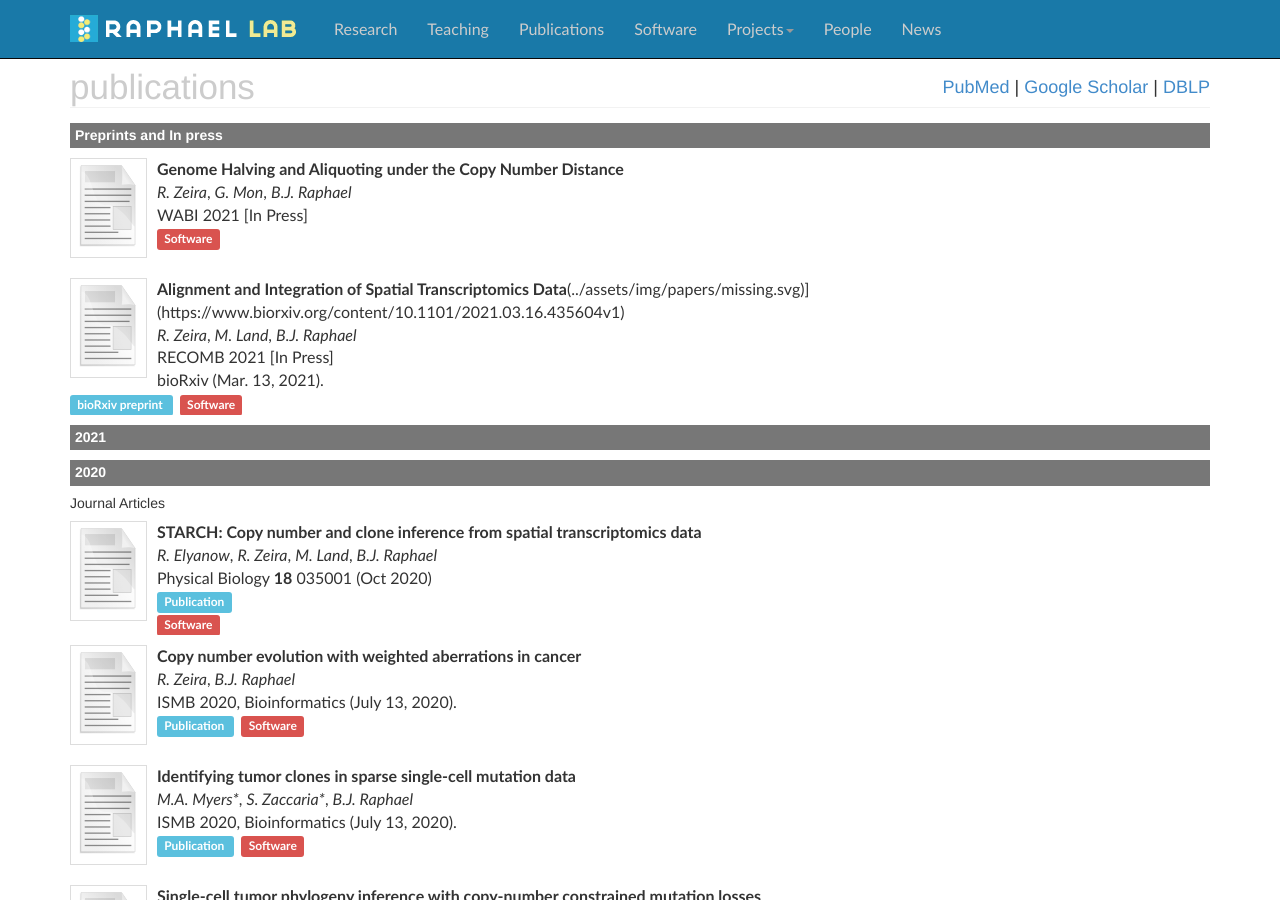
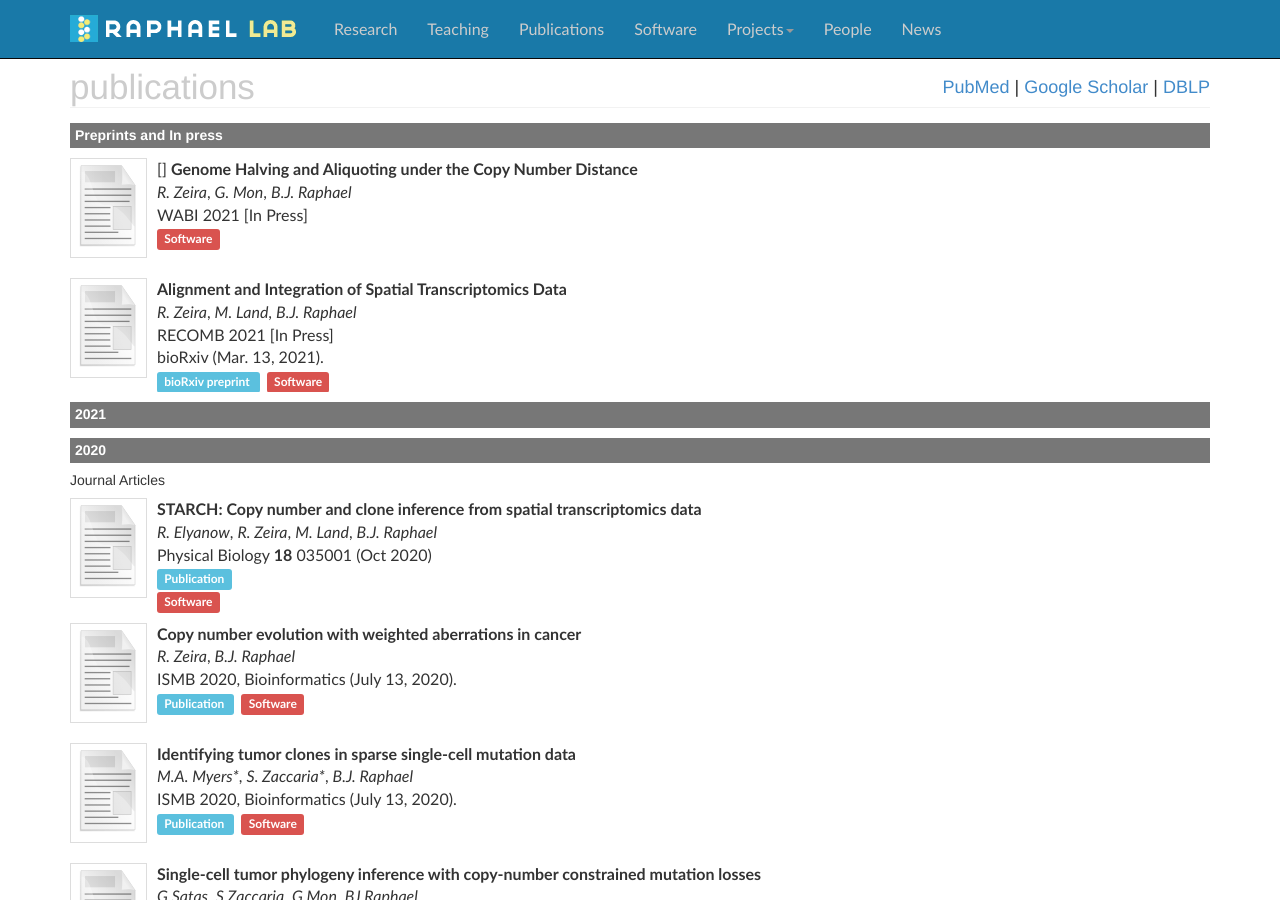
Before and after one commit to raphael-group/raphael-group.github.io, a Jekyll site: the page built from publications/index.md, in a window 1280 px wide and 900 px high. Built offline with Jekyll 4.4.1, drawn with Linux system fonts in a browser that asks for light colours; nearby versions of some CDN libraries; comment, search, counter and statistics services are not loaded.

Commit message:
Update index.md

```diff
--- a/publications/index.md
+++ b/publications/index.md
@@ -10,7 +10,7 @@ container_css_class: container publications
 
 ### Preprints and In press ###
 
-* [![CND-aliquoting](../assets/img/papers/missing.svg)](https://www.biorxiv.org/content/10.1101/2021.03.16.435604v1)
+* [![CND-aliquoting](../assets/img/papers/missing.svg)]
 **Genome Halving and Aliquoting under the Copy Number Distance**
 
 	_R. Zeira_, _G. Mon_, _B.J. Raphael_
@@ -22,7 +22,7 @@ container_css_class: container publications
 	</span>
 
 * [![PASTE](../assets/img/papers/missing.svg)](https://www.biorxiv.org/content/10.1101/2021.03.16.435604v1)
-**Alignment and Integration of Spatial Transcriptomics Data**(../assets/img/papers/missing.svg)](https://www.biorxiv.org/content/10.1101/2021.03.16.435604v1)
+**Alignment and Integration of Spatial Transcriptomics Data**
 
 	_R. Zeira_, _M. Land_, _B.J. Raphael_
 
```
